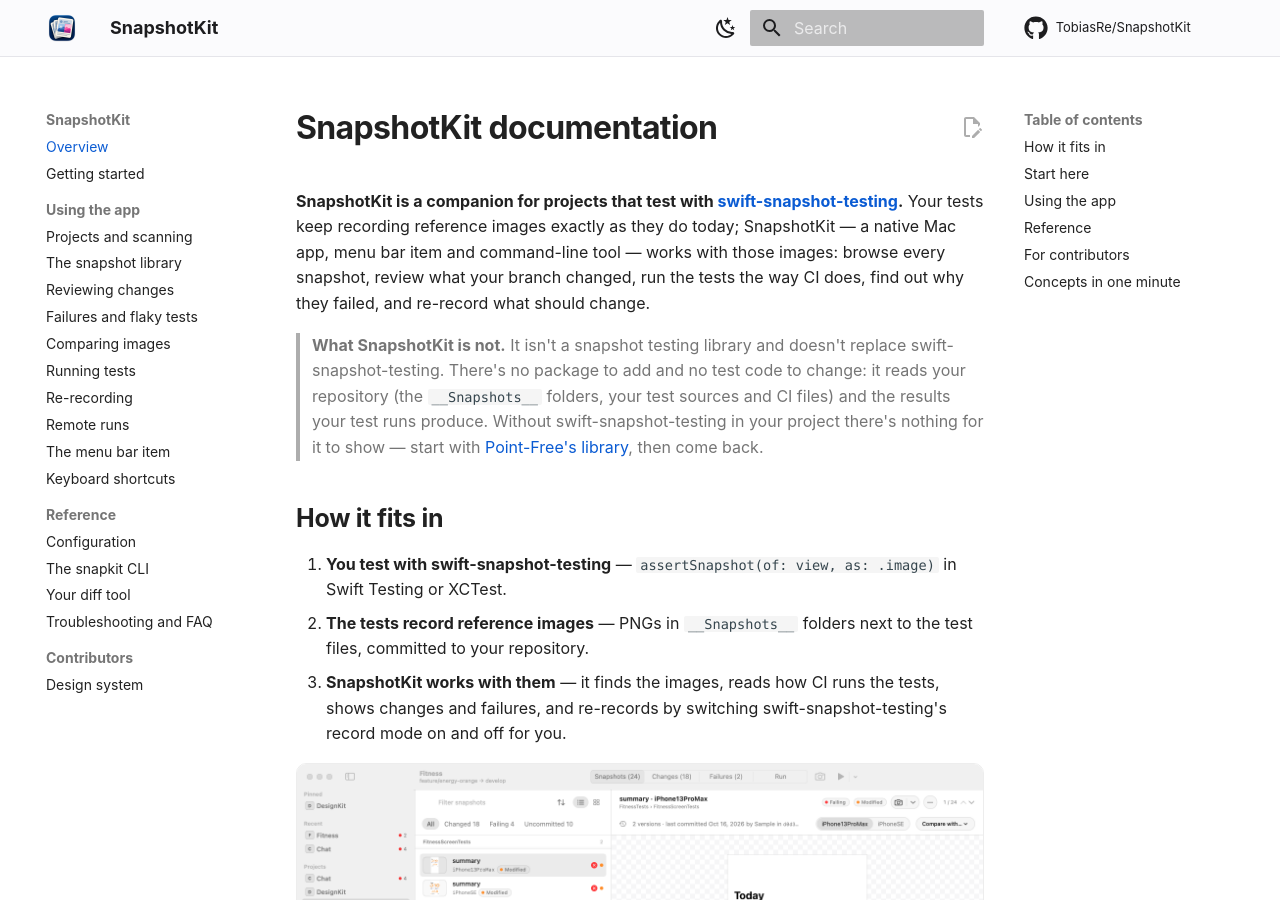
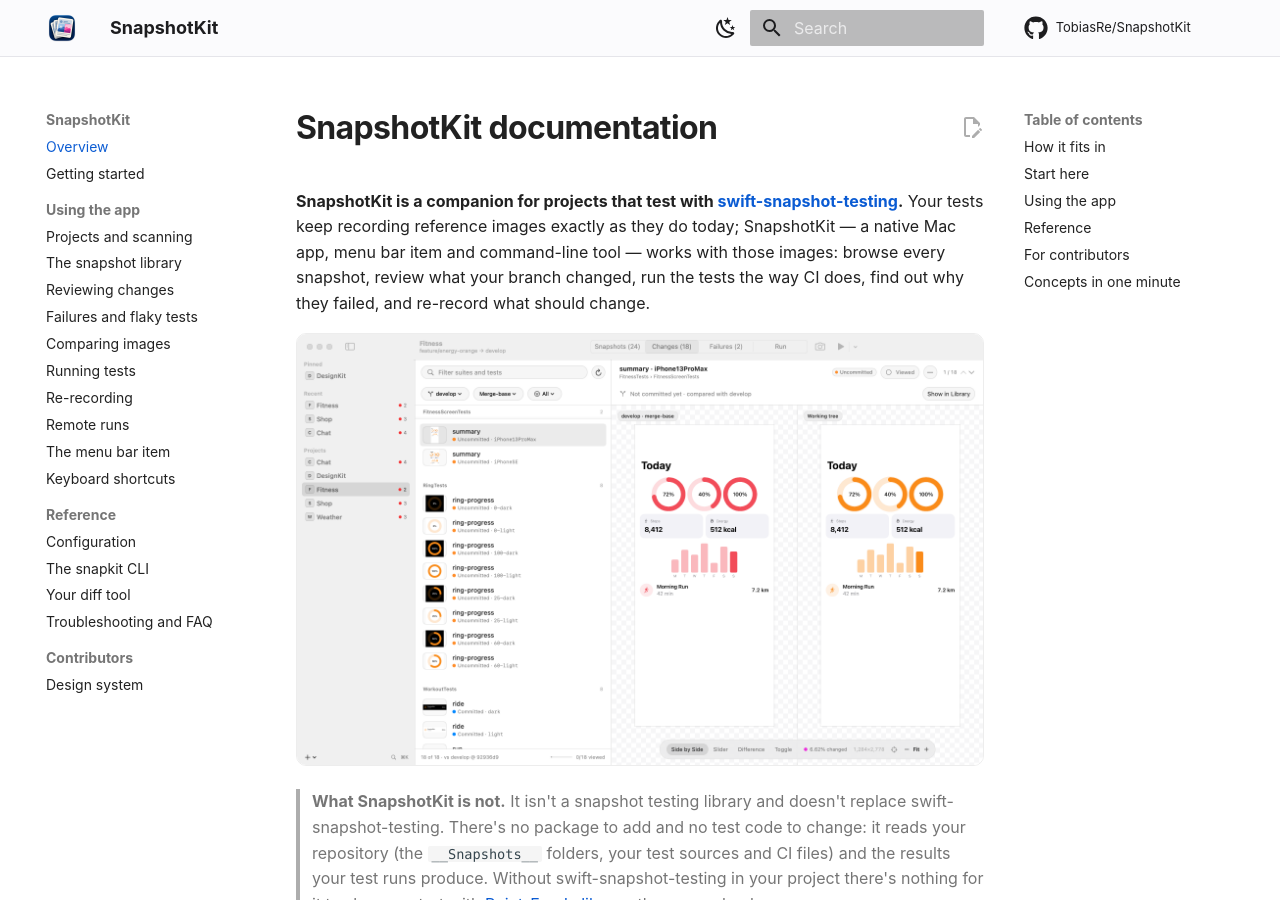
Before and after one commit to TobiasRe/SnapshotKit, an MkDocs documentation site: the page built from docs/README.md, in a window 1280 px wide and 900 px high. Built offline with MkDocs 1.6.1 and Material for MkDocs 9.7.7, drawn with Linux system fonts in a browser that asks for light colours; comment, search, counter and statistics services are not loaded.

Commit message:
Lead with a before and after: the main screenshot is a side-by-side change
The website, the README and the docs overview open on the Fitness sample's
summary screen compared side by side: red rings on develop, orange on the
branch, 6.62% changed. It is also the link preview image. The library
screenshot stays on the library page.

```diff
--- a/docs/README.md
+++ b/docs/README.md
@@ -5,6 +5,8 @@
 reference images exactly as they do today; SnapshotKit — a native Mac app, menu bar item and command-line tool —
 works with those images: browse every snapshot, review what your branch changed, run the tests the way CI does,
 find out why they failed, and re-record what should change.
+
+![SnapshotKit comparing a changed snapshot side by side: the same screen on the base branch and on the feature branch](images/compare.png)
 
 > **What SnapshotKit is not.** It isn't a snapshot testing library and doesn't replace swift-snapshot-testing.
 > There's no package to add and no test code to change: it reads your repository (the `__Snapshots__` folders,
@@ -19,8 +21,6 @@
    your repository.
 3. **SnapshotKit works with them** — it finds the images, reads how CI runs the tests, shows changes and
    failures, and re-records by switching swift-snapshot-testing's record mode on and off for you.
-
-![The SnapshotKit library](images/library.png)
 
 ## Start here
 
```
Also changed, not shown: README.md (+1 -1 lines), docs/images/compare.png (added), site/images/compare.png (added), site/index.html.
